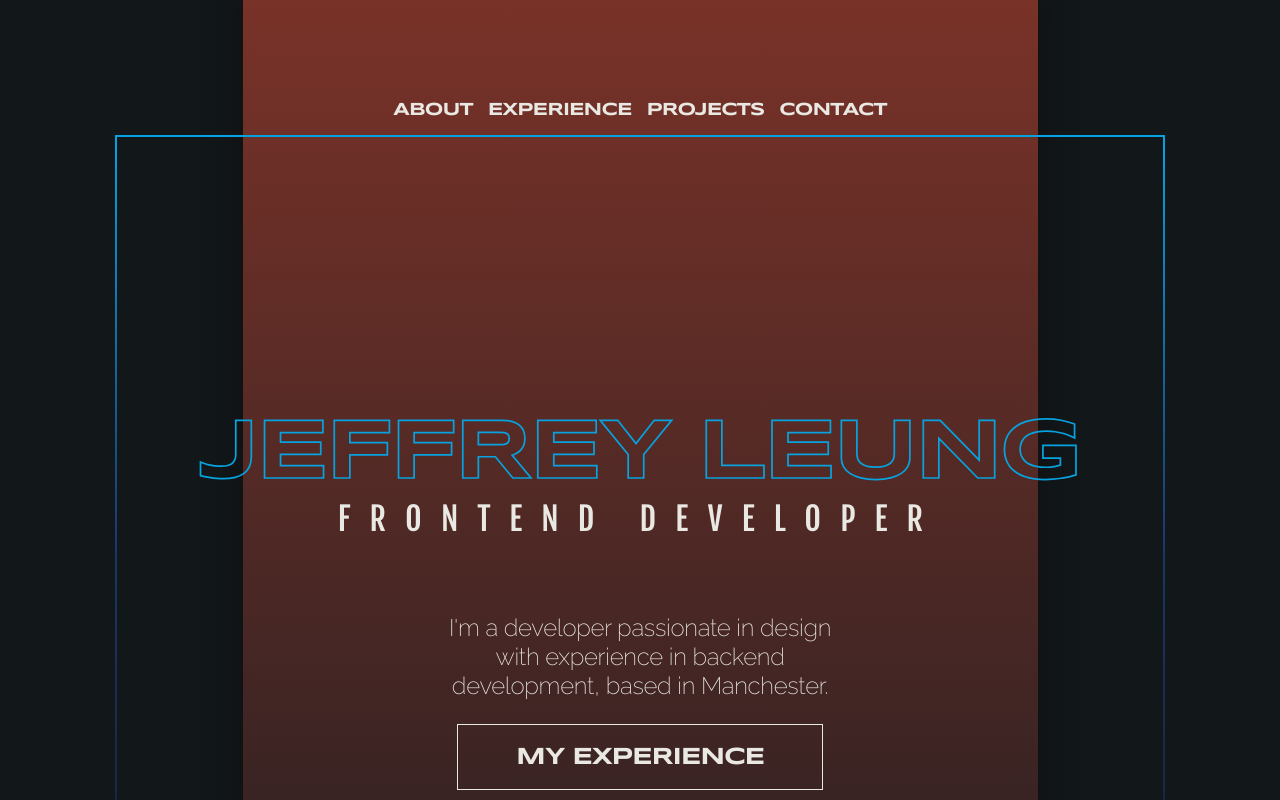
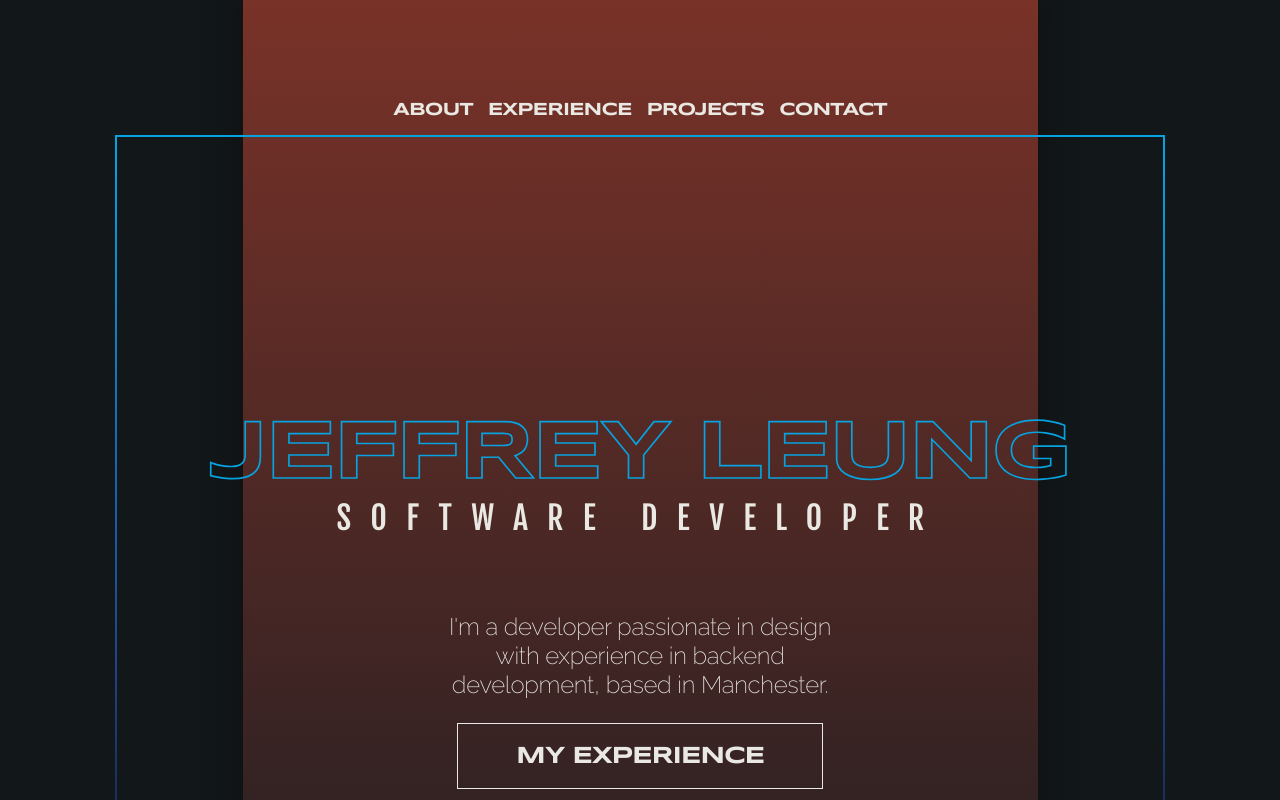
Before and after one commit to jef1993/web-portfolio, a React (Create React App) app: page / in a window 1280 px wide. Shown: the top 800 px of the page. Built offline with nearby package versions, Linux system fonts and the light colour scheme.

Commit message:
section contact

```diff
--- a/src/App.css
+++ b/src/App.css
@@ -22,17 +22,24 @@ br {
   margin: 1ch;
 }
 
+.App {
+  position: relative;
+}
+
 .main {
   padding: 0 8rem;
   margin: auto;
   display: grid;
-  grid-template-rows: repeat(30, 12rem);
+  grid-template-rows: repeat(33, 12rem);
   grid-auto-flow: column;
-  grid-template-columns: minmax(2rem, auto) minmax(4rem, 12rem) repeat(6, 12rem) minmax(4rem, 12rem) minmax(2rem, auto);
+  background-color: #12171a;
+  grid-template-columns: minmax(2rem, 1fr) minmax(4rem, 12rem) repeat(6, 12rem) minmax(4rem, 12rem) minmax(2rem, 1fr);
   background-color: #12171a;
   min-height: 100vh;
   gap: 1.5rem;
   height: auto;
+  z-index: 2;
+  position: relative;
 }
 @media screen and (max-width: 1200px) {
   .main {
@@ -53,7 +60,7 @@ br {
 }
 
 .bg {
-  background-image: linear-gradient(to bottom, #793228 0%, rgba(40, 41, 49, 0.3) 30%, rgba(40, 41, 49, 0.3) 70%, #793228 100%);
+  background-image: linear-gradient(to bottom, #793228 0%, rgba(40, 41, 49, 0.3) 25%, rgba(40, 41, 49, 0.3) 75%, #793228 100%);
   grid-area: 1/3/-1/span 6;
   box-shadow: 0 0 25px 5px rgba(16, 16, 16, 0.8);
 }
@@ -93,7 +100,7 @@ br {
   display: table;
 }
 .btn-next:hover .btn-next__link, .btn-next:focus .btn-next__link {
-  text-decoration: underline #e9e8e2 0.2em;
+  text-decoration: underline #e9e8e2 0.25em;
   padding: 0.8em 2.9em;
   background-color: rgba(18, 23, 26, 0.6);
 }
@@ -113,7 +120,7 @@ br {
 .btn-next__link {
   color: #e9e8e2;
   background-color: rgba(18, 23, 26, 0);
-  text-decoration: underline rgba(233, 232, 226, 0) 0.2em;
+  text-decoration: underline rgba(233, 232, 226, 0) 0.25em;
   height: inherit;
   width: 100%;
   padding: 0.8em 2.4em;
@@ -122,12 +129,6 @@ br {
   position: relative;
   transition: all 0.2s;
   display: table-cell;
-  position: relative;
-}
-@media screen and (max-width: 600px) {
-  .btn-next__link {
-    font-size: 1.6rem;
-  }
 }
 .btn-next__arrow {
   background-color: #e9e8e2;
@@ -203,7 +204,7 @@ br {
   grid-area: 2/2/span 7/span 8;
   border-width: 0.2rem;
   border-style: solid;
-  border-image: linear-gradient(to bottom, #06a3e0 0%, rgba(35, 74, 158, 0.6) 45%, transparent 100%) 1;
+  border-image: linear-gradient(to bottom, #06a3e0 0%, rgba(35, 74, 158, 0.9) 55%, transparent 90%) 1;
   display: flex;
   flex-direction: column;
   align-items: center;
@@ -216,7 +217,7 @@ br {
   justify-content: center;
 }
 .about__name {
-  font-size: 8.6rem;
+  font-size: 8.4rem;
   color: transparent;
   margin: 0;
 }
@@ -265,7 +266,7 @@ br {
 }
 
 .exp {
-  grid-area: 12/2/span 7/span 8;
+  grid-area: 13/2/span 7/span 8;
   display: grid;
   grid-template-columns: repeat(2, minmax(20rem, 53rem));
   grid-template-rows: auto auto 1fr;
@@ -336,7 +337,7 @@ br {
 
 .skills {
   grid-column: 1/span 1;
-  border-image: linear-gradient(to right, #06a3e0 0%, rgba(35, 74, 158, 0.8) 75%) 1;
+  border-image: linear-gradient(to right, #06a3e0 0%, rgba(35, 74, 158, 0.9) 80%) 1;
   display: grid;
   grid-template-rows: auto 1fr;
 }
@@ -388,7 +389,7 @@ br {
 
 .tools {
   grid-column: 2/span 1;
-  border-image: linear-gradient(to left, #06a3e0 0%, rgba(35, 74, 158, 0.8) 75%) 1;
+  border-image: linear-gradient(to left, #06a3e0 0%, rgba(35, 74, 158, 0.9) 80%) 1;
 }
 .tools__list {
   padding: 0;
@@ -520,13 +521,16 @@ br {
 }
 
 .projects {
-  grid-area: 24/2/span 5/span 8;
+  grid-area: 26/2/span 6/span 8;
   display: flex;
   flex-direction: column;
+  overflow: hidden;
 }
 .projects__title-box {
   display: flex;
   flex-direction: column;
+  justify-content: flex-end;
+  height: 20rem;
   margin: 1rem 0;
 }
 .projects__title {
@@ -595,12 +599,12 @@ br {
 .projects__frame {
   grid-area: 1/1/-1/-1;
   border: 0.2rem solid transparent;
-  border-image: linear-gradient(to top, #06a3e0, #234a9e 30%, transparent 80%) 1;
+  border-image: linear-gradient(to top, #06a3e0, rgba(35, 74, 158, 0.9) 40%, transparent 85%) 1;
 }
 .projects__tech {
   grid-area: 1/1/span 3/span 2;
   border: 0.2rem solid transparent;
-  border-image: linear-gradient(to bottom, #06a3e0, #234a9e 30%, transparent 65%) 1;
+  border-image: linear-gradient(to bottom, #06a3e0, rgba(35, 74, 158, 0.9) 40%, transparent 70%) 1;
   margin: 0;
   padding: 1.5rem;
   list-style: none;
@@ -772,4 +776,100 @@ br {
   width: 100%;
 }
 
+.contact {
+  z-index: -2;
+  height: 100vh;
+  width: 100%;
+  font-size: 20rem;
+  background-image: linear-gradient(to bottom, #101010, #12171a 40%);
+  display: flex;
+  flex-direction: column;
+  align-items: center;
+  justify-content: center;
+}
+.contact__wrapper {
+  height: inherit;
+  position: fixed;
+  width: inherit;
+  bottom: 50%;
+  left: 50%;
+  transform: translate(-50%, 50%);
+  z-index: 0;
+  background-color: rgba(24, 11, 24, 0.1);
+  display: grid;
+  gap: 1.5rem;
+  grid-template-rows: 1fr repeat(4, 12rem) 1fr;
+  grid-template-columns: 1fr minmax(4rem, 12rem) repeat(6, 12rem) minmax(4rem, 12rem) 1fr;
+}
+@media screen and (max-width: 1200px) {
+  .contact__wrapper {
+    grid-template-columns: 1fr repeat(8, minmax(4rem, 12rem)) 1fr;
+  }
+}
+.contact__header {
+  font-size: 6.4rem;
+  grid-area: 2/2/span 2/-1;
+  display: flex;
+  flex-direction: column;
+  justify-content: flex-end;
+  width: 9ch;
+}
+.contact__container {
+  grid-area: 4/5/span 2/span 5;
+  display: flex;
+  flex-direction: column;
+  gap: 1.5rem;
+}
+@media screen and (max-width: 1200px) {
+  .contact__container {
+    grid-area: 4/4/span 2/span 6;
+  }
+}
+.contact__content {
+  text-align: left;
+  margin: 0;
+}
+.contact__btns {
+  font-size: 2rem;
+  display: flex;
+  flex-wrap: wrap;
+  gap: 1rem;
+}
+.contact__btn {
+  margin: 0;
+  display: flex;
+  flex-direction: row;
+  align-items: center;
+  justify-content: center;
+  text-decoration: none;
+  color: #e9e8e2;
+  height: 5rem;
+  width: 28rem;
+  border: 0.1rem solid #e9e8e2;
+  align-self: flex-end;
+}
+.contact__btn:hover > .contact__btn-text::after {
+  width: 100%;
+}
+.contact__btn-text {
+  position: relative;
+}
+.contact__btn-text::after {
+  content: "";
+  position: absolute;
+  height: 0.25em;
+  width: 0;
+  bottom: 0;
+  left: 0;
+  transform: translateY(100%);
+  background-color: #e9e8e2;
+  transition: all 0.2s ease-in-out;
+}
+
+.footer {
+  font-size: 1.6rem;
+  position: absolute;
+  bottom: 1.5rem;
+}
+
 /*# sourceMappingURL=App.css.map */
--- a/src/App.js
+++ b/src/App.js
@@ -15,9 +15,9 @@ function App() {
         <About />
         <Experience />
         <Projects />
-        <div className="contact-wrapper"></div>
       </div>
       <Contact />
+      {/* <div id="contact" className="contact-wrapper"></div> */}
     </div>
   );
 }
--- a/src/sass/base/_base.scss
+++ b/src/sass/base/_base.scss
@@ -21,20 +21,27 @@ br {
   margin: 1ch;
 }
 
+.App {
+  position: relative;
+}
+
 .main {
   padding: 0 8rem;
   margin: auto;
   display: grid;
-  grid-template-rows: repeat(30, 12rem);
+  grid-template-rows: repeat(33, 12rem);
   grid-auto-flow: column;
+  background-color: $color-black;
 
   grid-template-columns:
-    minmax(2rem, auto) minmax(4rem, 12rem) repeat(6, 12rem) minmax(4rem, 12rem)
-    minmax(2rem, auto);
+    minmax(2rem, 1fr) minmax(4rem, 12rem) repeat(6, 12rem) minmax(4rem, 12rem)
+    minmax(2rem, 1fr);
   background-color: $color-black;
   min-height: 100vh;
   gap: 1.5rem;
   height: auto;
+  z-index: 2;
+  position: relative;
 
   @media screen and (max-width: 1200px) {
     padding: 0 6rem;
@@ -65,8 +72,8 @@ br {
   background-image: linear-gradient(
     to bottom,
     $color-orange 0%,
-    rgba($color-grey, 0.3) 30%,
-    rgba($color-grey, 0.3) 70%,
+    rgba($color-grey, 0.3) 25%,
+    rgba($color-grey, 0.3) 75%,
     $color-orange 100%
   );
   grid-area: 1/3 / -1 / span 6;
--- a/src/sass/main.scss
+++ b/src/sass/main.scss
@@ -15,3 +15,4 @@
 @import "./sections/about";
 @import "./sections/exp";
 @import "./sections/projects";
+@import "./sections/contact";
--- a/src/sass/sections/_about.scss
+++ b/src/sass/sections/_about.scss
@@ -5,8 +5,8 @@
   border-image: linear-gradient(
       to bottom,
       $color-blue-light 0%,
-      rgba($color-blue-dark, 0.6) 45%,
-      transparent 100%
+      rgba($color-blue-dark, 0.9) 55%,
+      transparent 90%
     )
     1;
 
@@ -23,7 +23,7 @@
   }
 
   &__name {
-    font-size: 8.6rem;
+    font-size: 8.4rem;
     @include font-hollow;
     margin: 0;
 
--- /dev/null
+++ b/src/sass/sections/_contact.scss
@@ -0,0 +1,106 @@
+.contact {
+  z-index: -2;
+  height: 100vh;
+  width: 100%;
+  font-size: 20rem;
+  background-image: linear-gradient(to bottom, $color-shadow, $color-black 40%);
+  @include flexCenter(column);
+
+  &__wrapper {
+    height: inherit;
+    position: fixed;
+    width: inherit;
+    bottom: 50%;
+    left: 50%;
+    transform: translate(-50%, 50%);
+    z-index: 0;
+    background-color: rgba(24, 11, 24, 0.1);
+    display: grid;
+    gap: 1.5rem;
+
+    grid-template-rows: 1fr repeat(4, 12rem) 1fr;
+    grid-template-columns:
+      1fr minmax(4rem, 12rem) repeat(6, 12rem) minmax(4rem, 12rem)
+      1fr;
+    // @include main-grid-columns;
+
+    @media screen and (max-width: 1200px) {
+      grid-template-columns:
+        1fr repeat(8, minmax(4rem, 12rem))
+        1fr;
+    }
+  }
+
+  &__header {
+    font-size: 6.4rem;
+    grid-area: 2/2 / span 2 / -1;
+    display: flex;
+    flex-direction: column;
+    justify-content: flex-end;
+    width: 9ch;
+  }
+
+  &__container {
+    grid-area: 4/5 / span 2 / span 5;
+    display: flex;
+    flex-direction: column;
+    gap: 1.5rem;
+
+    @media screen and (max-width: 1200px) {
+      grid-area: 4/4 / span 2 / span 6;
+    }
+  }
+
+  &__content {
+    text-align: left;
+    margin: 0;
+
+    // background-color: rgb(85, 26, 26);
+  }
+
+  &__btns {
+    font-size: 2rem;
+    display: flex;
+    flex-wrap: wrap;
+    gap: 1rem;
+    // align-self: flex-end;
+  }
+
+  &__btn {
+    margin: 0;
+    @include flexCenter(row);
+    text-decoration: none;
+    color: $color-white;
+    height: 5rem;
+    width: 28rem;
+    border: 0.1rem solid $color-white;
+    align-self: flex-end;
+
+    &:hover {
+      & > .contact__btn-text::after {
+        width: 100%;
+      }
+    }
+  }
+
+  &__btn-text {
+    position: relative;
+    &::after {
+      content: "";
+      position: absolute;
+      height: 0.25em;
+      width: 0;
+      bottom: 0;
+      left: 0;
+      transform: translateY(100%);
+      background-color: $color-white;
+      transition: all 0.2s ease-in-out;
+    }
+  }
+}
+
+.footer {
+  font-size: 1.6rem;
+  position: absolute;
+  bottom: 1.5rem;
+}
--- a/src/sass/sections/_exp.scss
+++ b/src/sass/sections/_exp.scss
@@ -1,5 +1,5 @@
 .exp {
-  grid-area: 12/2 / span 7 / span 8;
+  grid-area: 13/2 / span 7 / span 8;
 
   display: grid;
   grid-template-columns: repeat(2, minmax(20rem, 53rem));
@@ -65,7 +65,7 @@
   border-image: linear-gradient(
       to right,
       $color-blue-light 0%,
-      rgba($color-blue-dark, 0.8) 75%
+      rgba($color-blue-dark, 0.9) 80%
     )
     1;
   display: grid;
@@ -122,7 +122,7 @@
   border-image: linear-gradient(
       to left,
       $color-blue-light 0%,
-      rgba($color-blue-dark, 0.8) 75%
+      rgba($color-blue-dark, 0.9) 80%
     )
     1;
 
--- a/src/sections/About.js
+++ b/src/sections/About.js
@@ -6,7 +6,7 @@ function About() {
     <section className="about" id="about">
       <header className="about__title">
         <h1 className="font-wide about__name">Jeffrey Leung</h1>
-        <h2 className="font-sub about__job">FrontEnd Developer</h2>
+        <h2 className="font-sub about__job">Software Developer</h2>
       </header>
 
       <p className="font-content about__content">
--- a/src/sections/Contact.js
+++ b/src/sections/Contact.js
@@ -1,7 +1,35 @@
 function Contact() {
   return (
-    <section className="contact" id="contact">
-      Contact
+    <section id="contact" className=" contact">
+      <div className="contact__wrapper">
+        <header className="font-wide contact__header">
+          Wanna work together?
+        </header>
+        <div className="contact__container">
+          <p className="font-content contact__content">
+            I am currently looking for a full-time position, feel free to
+            contact me and I'll get back to you as soon as possible!
+          </p>
+          <div className="font-wide contact__btns">
+            <a
+              className="contact__btn"
+              href="mailto: https://jeffrey24493@gmail.com"
+            >
+              <div className="contact__btn-text">contact me</div>
+            </a>
+            <a
+              className="contact__btn contact__cv"
+              download
+              href="https://drive.google.com/file/d/1IjNxVKA6Zwn6M_qpwbszJ2jToxNNkXgk/view?usp=sharing"
+            >
+              <div className="contact__btn-text">download cv</div>
+            </a>
+          </div>
+        </div>
+      </div>
+      <footer className="font-content footer">
+        Designed & coded by Jeffrey Leung &copy; {new Date().getFullYear()}
+      </footer>
     </section>
   );
 }
--- a/src/sections/Projects.js
+++ b/src/sections/Projects.js
@@ -23,6 +23,7 @@ function Projects(props) {
   const verSpring = useSpring({
     reset: true,
     from: { y: 80, opacity: 0 },
+
     to: { y: 0, opacity: 1 },
     config: {
       tension: 110,
```
Also changed, not shown: src/sass/components/_components.scss (+2 -7 lines), src/sass/sections/_projects.scss (+8 -6 lines), 1 other file (tests, documents, lock files or other folders).
